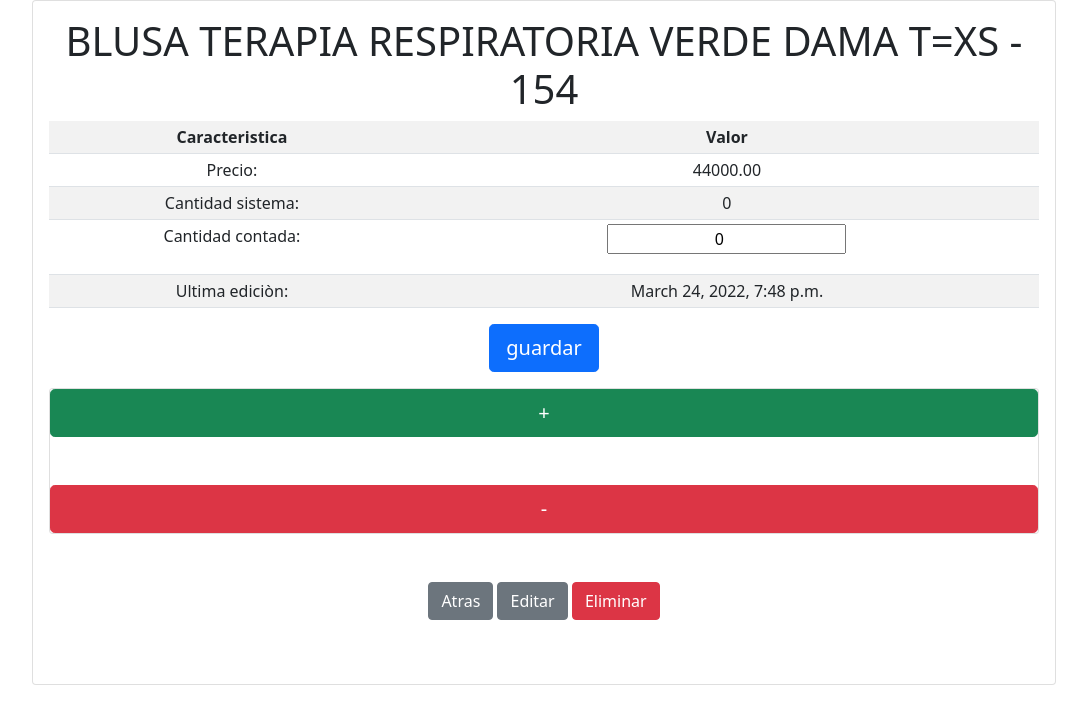
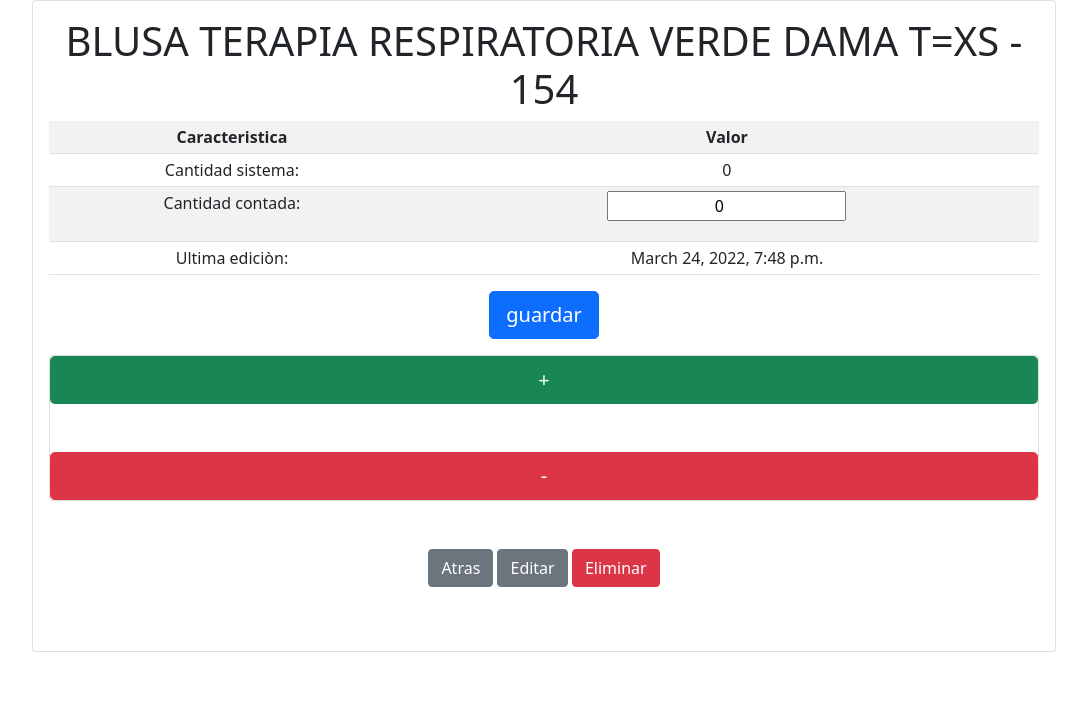
Before and after one commit to adrianvh33/inventario, a Django app: page /productos/1 in a window 1280 px wide. Shown: the part 54-778 px from the top of the page, without its empty margins (96-1183 px from the left). Run offline with Django 4.2, Linux system fonts and the light colour scheme; a user stored in the database is signed in; data comes from the database, SQL or seed files in the repository; both versions use the stored data as it was after the commit.

Commit message:
Se quita el precio

```diff
--- a/producto/templates/productos/producto_detalle.html
+++ b/producto/templates/productos/producto_detalle.html
@@ -9,10 +9,6 @@
             <tr>
                 <th >Caracteristica</th>
                 <th>Valor</th>
-            </tr>
-            <tr>
-                <td>Precio:</td>
-                <td>{{producto.precio}} </td>
             </tr>
             <tr>
                 <td>Cantidad sistema:</td>
--- a/producto/templates/productos/productos_list.html
+++ b/producto/templates/productos/productos_list.html
@@ -18,7 +18,6 @@
             <th>Nombre</th>
             <th>Cantidad sistema</th>
             <th>Cantidad contada</th>
-            <th>Precio</th>
         </tr>
         {% for producto in productos%}
         <tr>
@@ -26,7 +25,6 @@
             <td><a href="{% url 'productos.detail' pk=producto.id %}">{{producto.nombre}}</a></td>
             <td>{{producto.cantidadSistema}}</td>
             <td>{{producto.cantidadContada}}</td>
-            <td>{{producto.precio}}</td>
         </tr>
         {% endfor %}
     </table>
```
Also changed, not shown: db.sqlite3.
